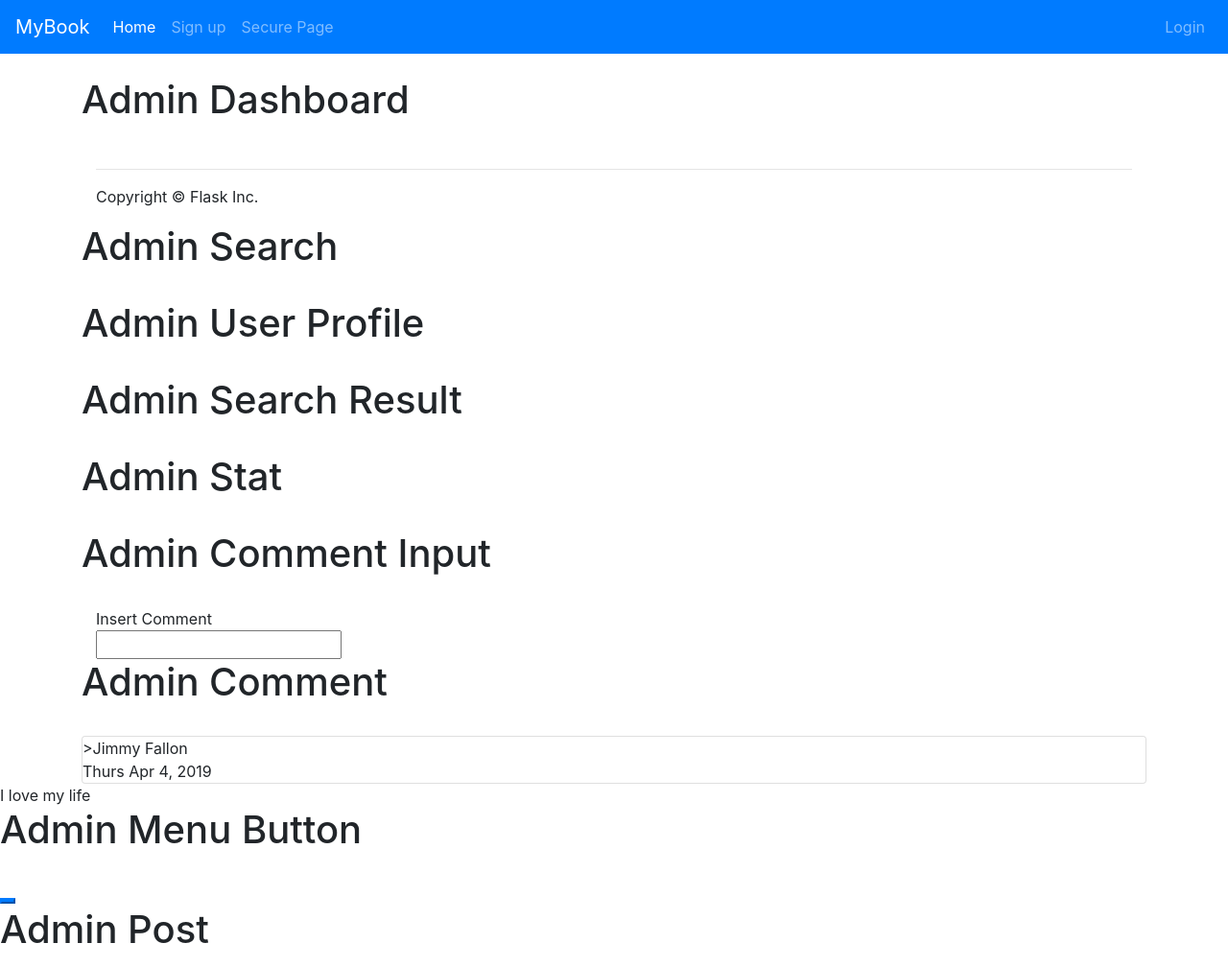
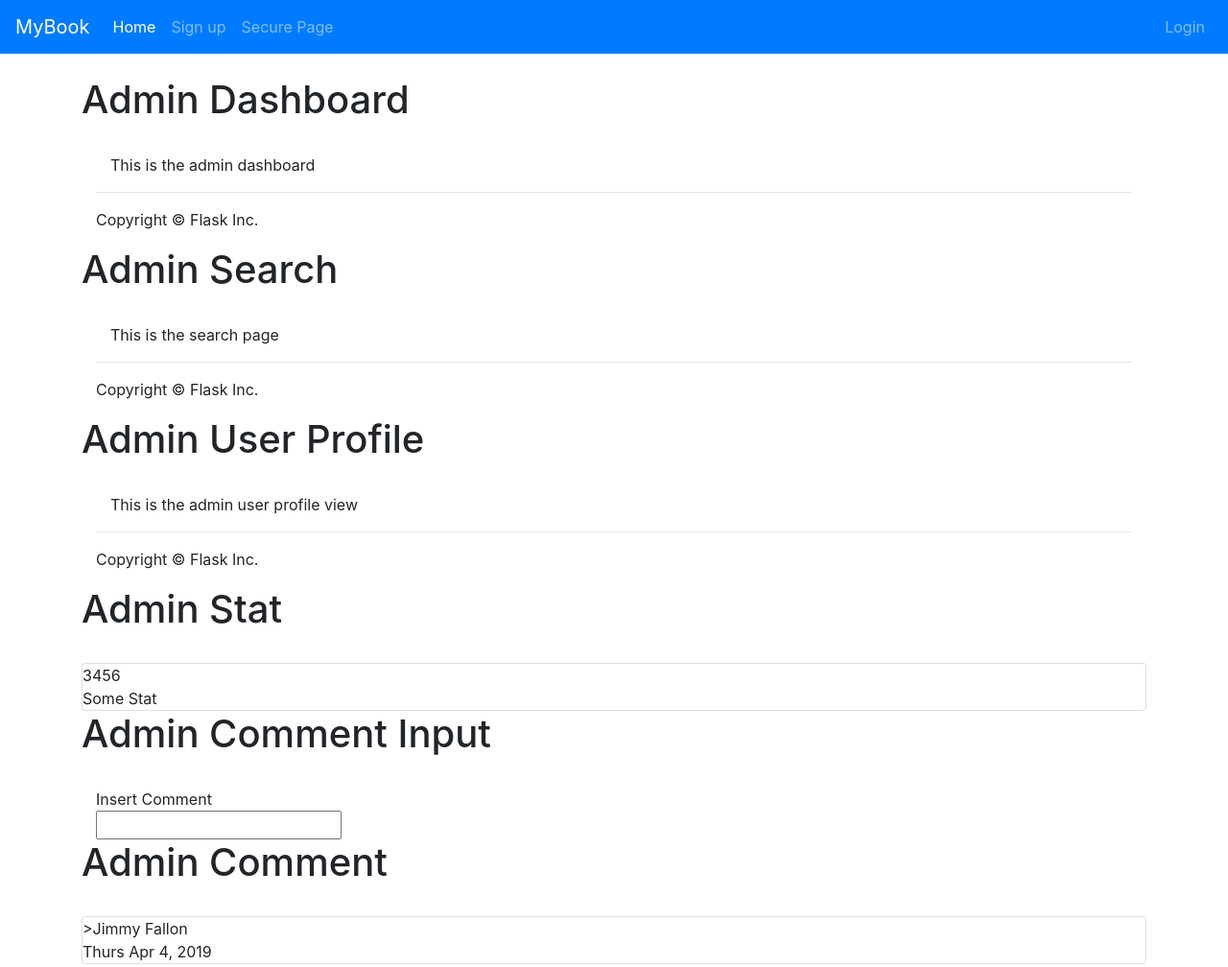
Before and after one commit to gill876/COMP3161-project, a Flask app: page /lateefah in a window 1280 px wide. Shown: the top 1008 px of the page at 96% size. Run offline with Flask 2, Linux system fonts and the light colour scheme; some libraries are stand-ins or nearby versions.

Commit message:
update post, comment and stat templates. remove admin_search_result, added results table

```diff
--- a/app/templates/admin/admin_dashboard.html
+++ b/app/templates/admin/admin_dashboard.html
@@ -3,7 +3,7 @@
 {% block main %}
 
 <div class="container main-page-area">
-
+    This is the admin dashboard
 </div>
 
 {% endblock %}
--- a/app/templates/admin/admin_search.html
+++ b/app/templates/admin/admin_search.html
@@ -0,0 +1,9 @@
+{% extends "base.html" %}
+
+{% block main %}
+
+<div class="container main-page-area">
+    This is the search page
+</div>
+
+{% endblock %}
--- a/app/templates/admin/admin_user_profile.html
+++ b/app/templates/admin/admin_user_profile.html
@@ -0,0 +1,9 @@
+{% extends "base.html" %}
+
+{% block main %}
+
+<div class="container main-page-area">
+    This is the admin user profile view
+</div>
+
+{% endblock %}
--- /dev/null
+++ b/app/templates/components_templates/admin_results_table.html
@@ -0,0 +1 @@
+<!--look at how to implement bootstrap tables first-->
--- a/app/templates/components_templates/admin_stat.html
+++ b/app/templates/components_templates/admin_stat.html
@@ -0,0 +1,4 @@
+<div class="card">
+    <div class="stat-card-value">3456</div>
+    <div class="stat-card-label">Some Stat</div>
+</div>
--- a/app/templates/components_templates/post.html
+++ b/app/templates/components_templates/post.html
@@ -20,6 +20,8 @@
         <button class="btn-primary">Comment</button>
     </div>
     <hr/>
-    {% extends "components_templates/comment_input.html" %}
+    {% with details = {"commenter":"John", "timestamp":"Thurs Apr 4, 2020", "text": "I am a girl"} %}
+        {% include "components_templates/comment_input.html" %}
+    {% endwith %}
     <!-- To do - add loop for comments-->
 </div>
--- a/app/templates/test.html
+++ b/app/templates/test.html
@@ -10,9 +10,6 @@
 <h1>Admin User Profile</h1><br/>
 {% include "admin/admin_user_profile.html" %}
 
-<h1>Admin Search Result</h1><br/>
-{% include "components_templates/admin_search_result.html" %}
-
 <h1>Admin Stat</h1><br/>
 {% include "components_templates/admin_stat.html" %}
 
@@ -23,7 +20,9 @@
 {% include "components_templates/comment.html" %}
 
 <h1>Admin Menu Button</h1><br/>
-{% include "components_templates/menu_button.html" %}
+{% with text="Test Button" %}
+    {% include "components_templates/admin_menu_button.html"  %}
+{% endwith %}
 
 <h1>Admin Post</h1><br/>
 {%  include "components_templates/post.html" %}
```
Also changed, not shown: app/templates/components_templates/admin_menu_button.html (renamed from app/templates/components_templates/menu_button.html), app/templates/components_templates/admin_search_result.html (deleted).
